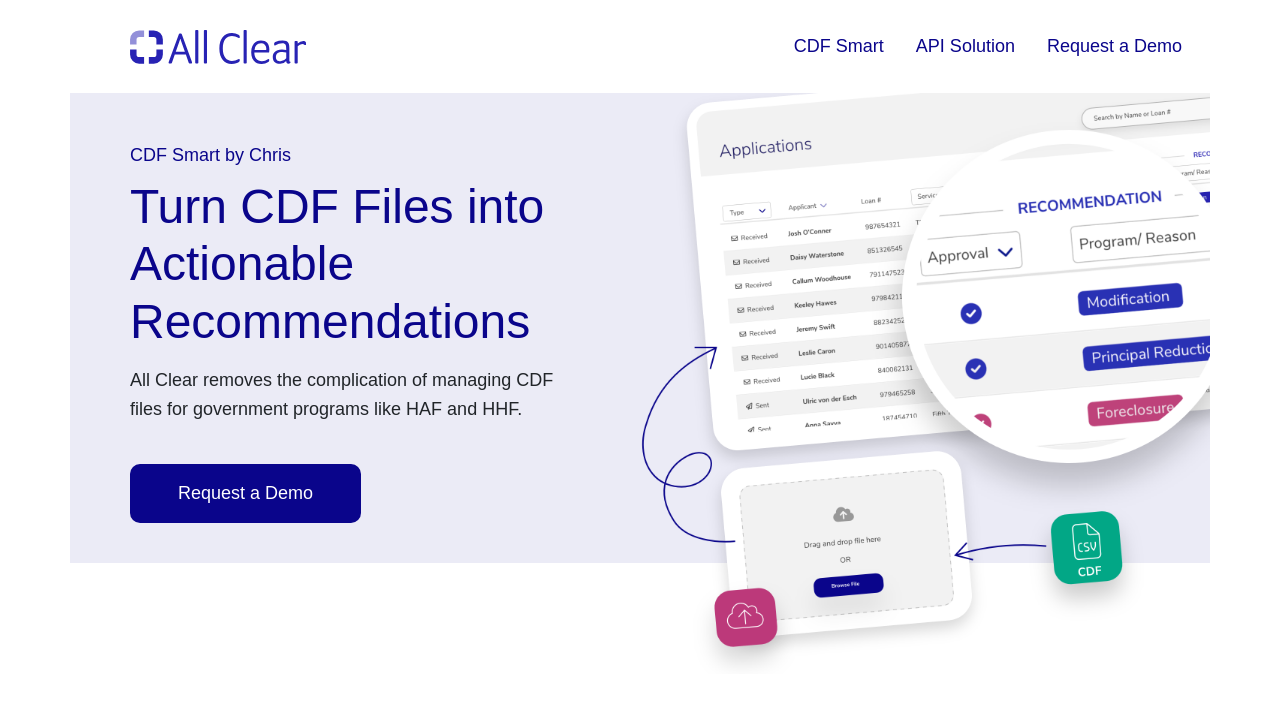
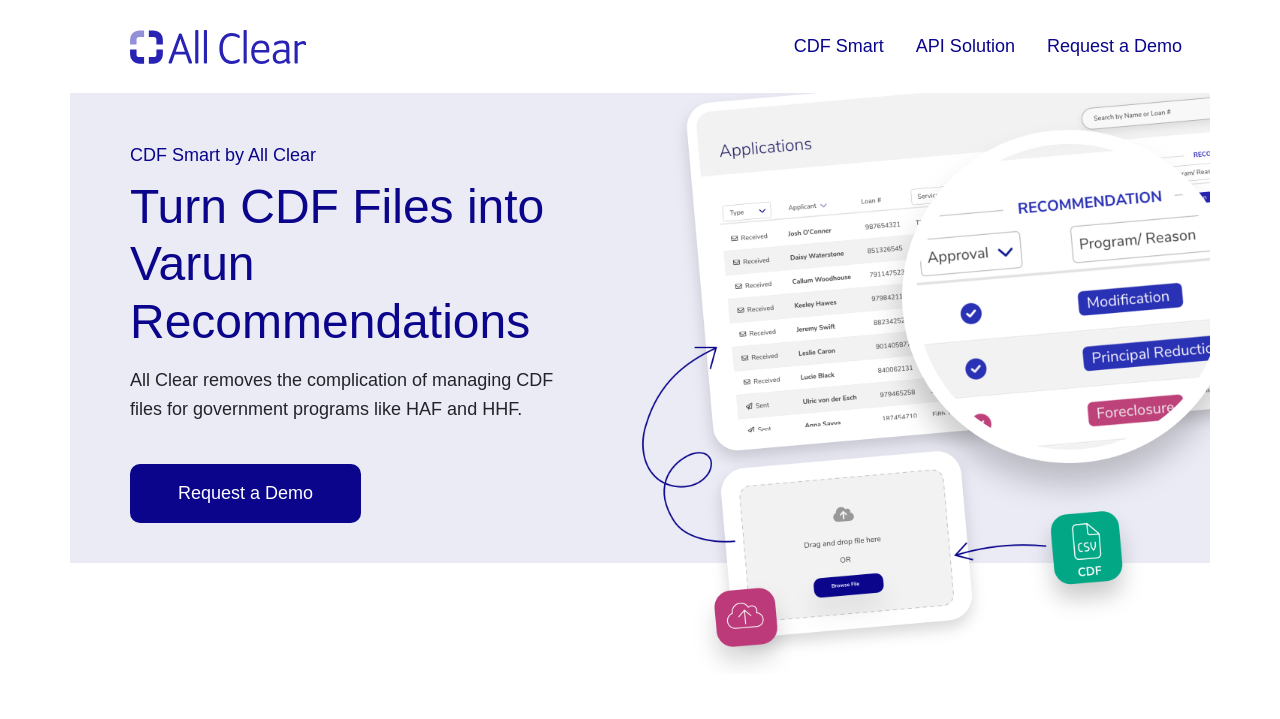
Before and after one commit to Rathnamc/WebsiteTerraform, a plain HTML site: page index.html in a window 1280 px wide. Shown: the top 719 px of the page. Drawn offline with Linux system fonts and the light colour scheme; a web font is replaced by a local one.

Commit message:
varun update

```diff
--- a/index.html
+++ b/index.html
@@ -77,9 +77,9 @@
       </div>
       <div class="col-12 col-md-6">
         <div class="p-5">
-          <div class="text-purple mb-2">CDF Smart by Chris</div>
+          <div class="text-purple mb-2">CDF Smart by All Clear</div>
           <h1 class="font-condensed text-purple mb-3" style="font-size:3rem;">
-            Turn CDF Files into Actionable Recommendations
+            Turn CDF Files into Varun Recommendations
           </h1>
           <p>All Clear removes the complication of managing CDF files for government programs like HAF and HHF.</p>
           <a class="btn btn-primary px-5 py-3 mt-4" href="#request-a-demo" style="font-size:23px;">Request a Demo</a>
```
